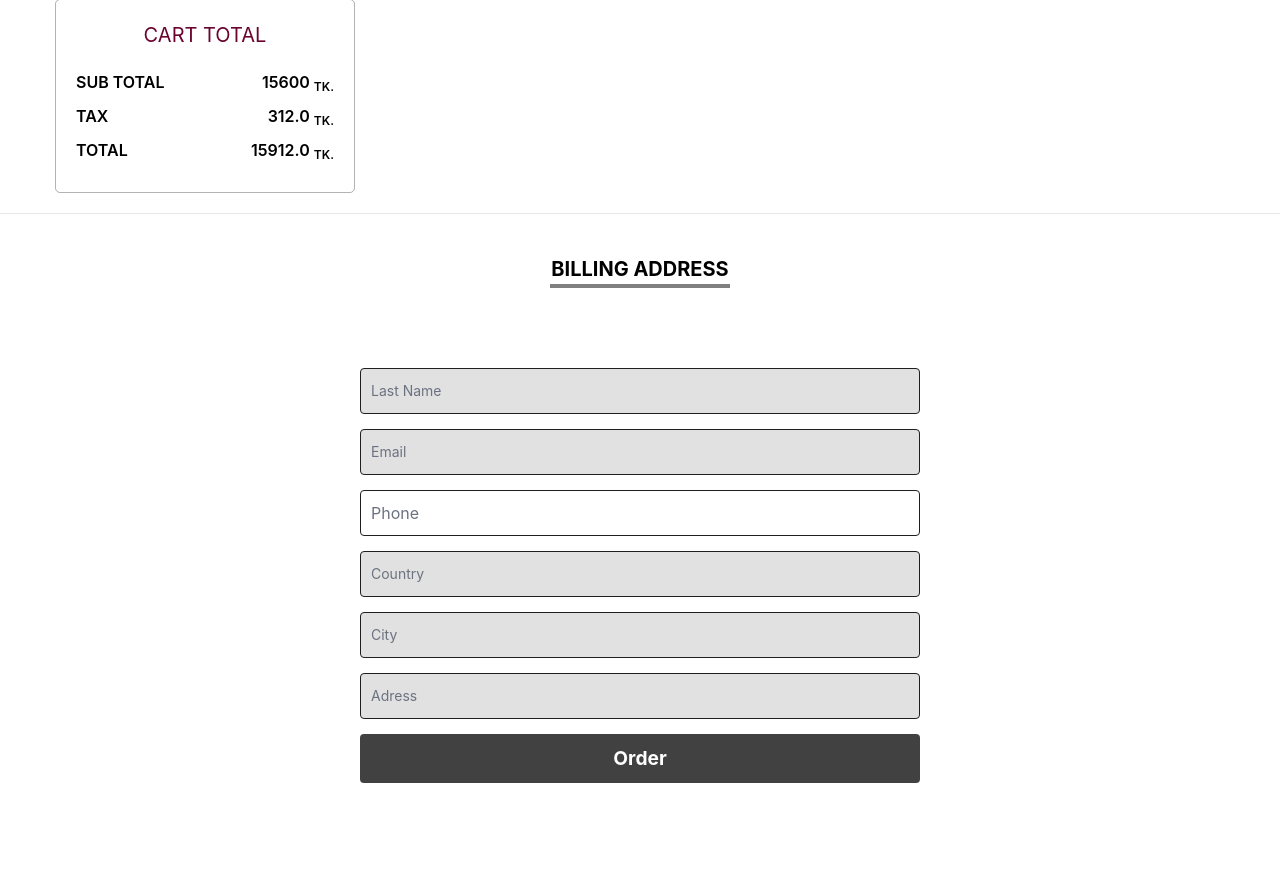
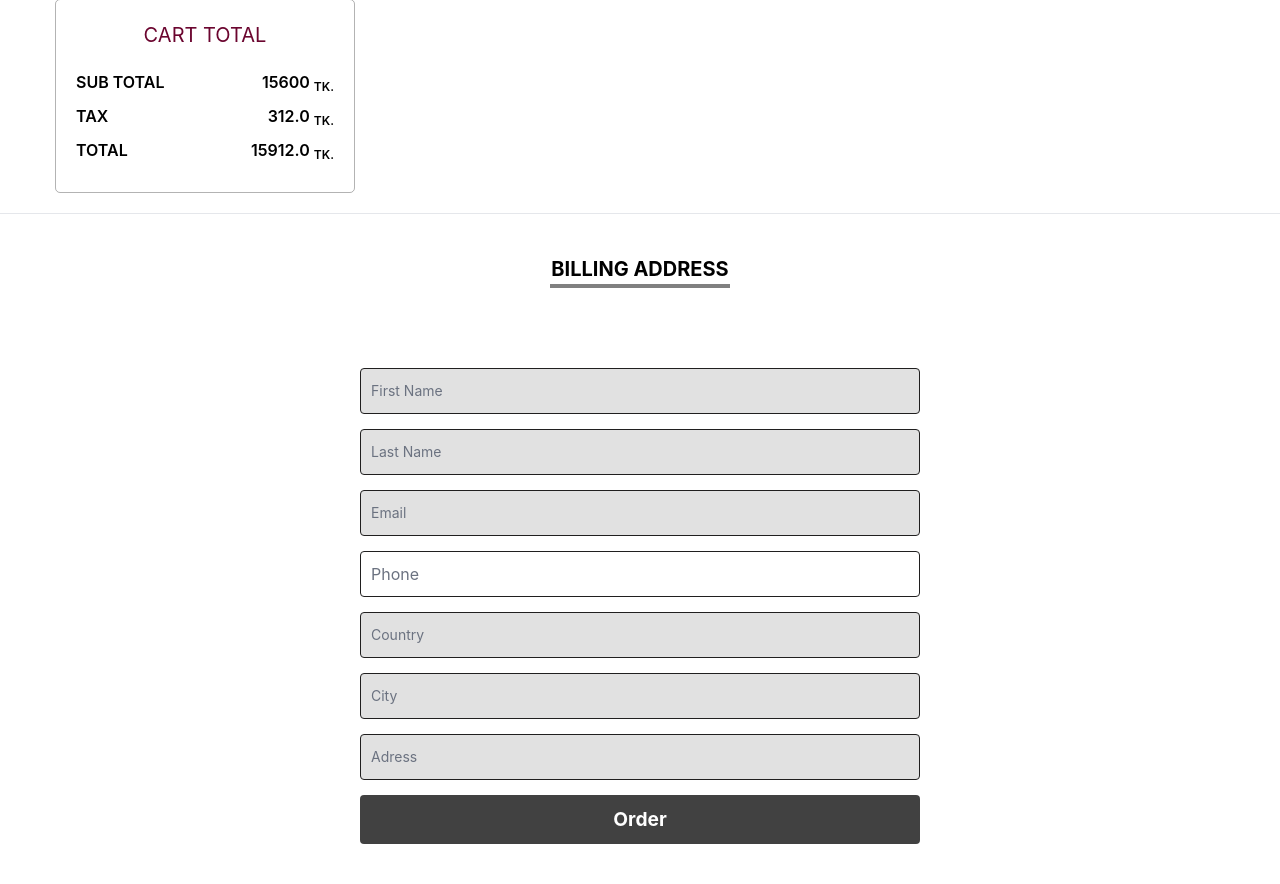
Before and after one commit to harun-u-r-rashid/Men-s-Store, a Django app: page /orders/checkout/ in a window 1280 px wide. Shown: the part 1004-1888 px from the top of the page. Run offline with Django 5.2, Linux system fonts and the light colour scheme; a user stored in the database is signed in; data comes from the database, SQL or seed files in the repository; some libraries are stand-ins or nearby versions.

Commit message:
Order firstname

```diff
--- a/appOrder/templates/appOrder/placeOrder.html
+++ b/appOrder/templates/appOrder/placeOrder.html
@@ -115,6 +115,7 @@
         <div class="orderForm">
                 <form class="formContainer" action="" method="POST">
                         {% csrf_token %}
+                        <input type="text" name="first_name" placeholder="First Name" required>
                                 <input type="text" name="last_name" placeholder="Last Name" required>
                                 <input type="email" name="email" placeholder="Email" required>
                                 <input type="number" name="phone" placeholder="Phone" required>
@@ -122,7 +123,6 @@
                                 <input type="text" name="city" placeholder="City" required>
                                 <input type="text" name="address" placeholder="Adress" required>
                                 <button class="btn orderBtn" type="submit">Order</button>
-
                 </form>
 
         </div>
```
